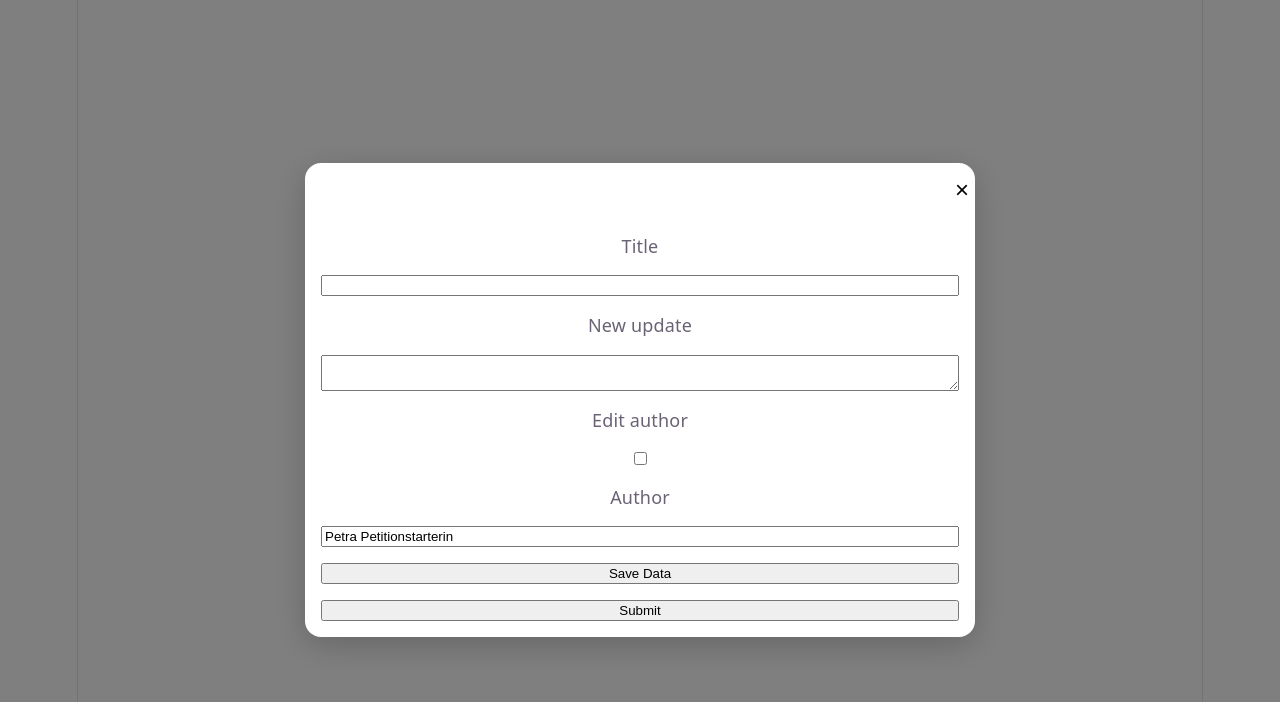
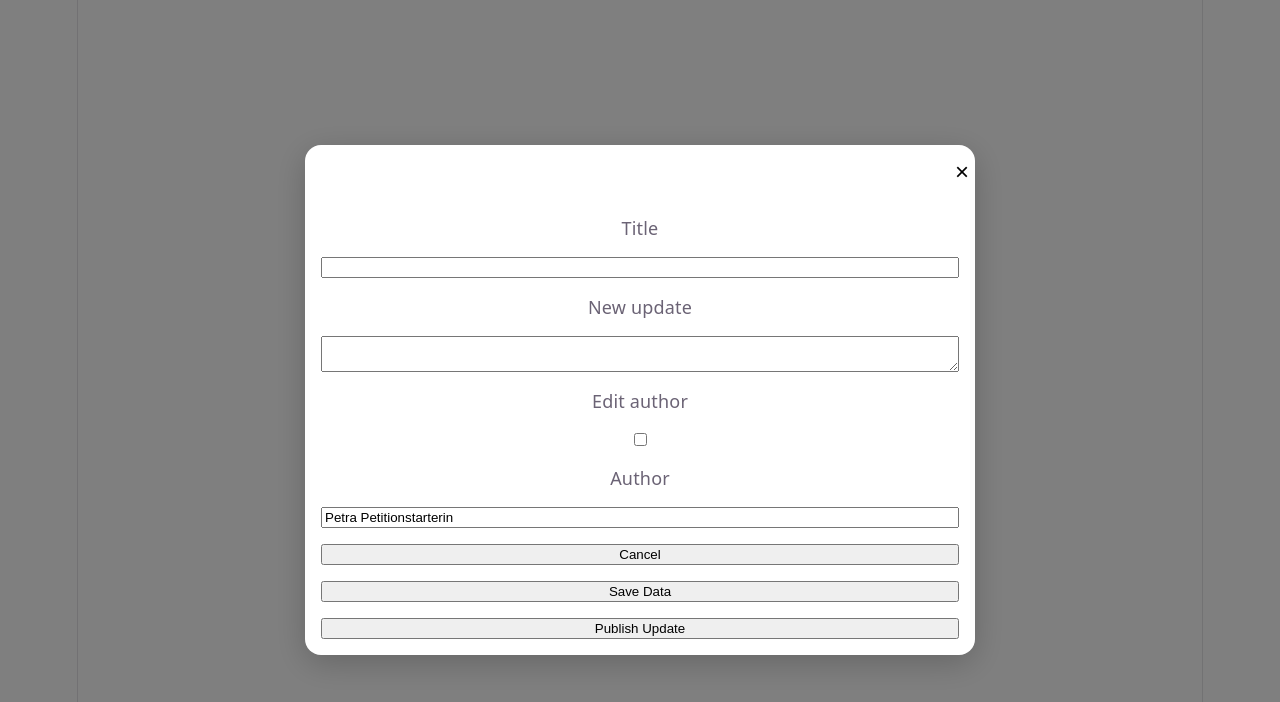
Before and after one commit to tomosim/petition-update-modal, a React (Vite) app: page / in a window 1280 px wide. Both pictures are taken after a click on the button "Update Petition". Shown: the top 702 px of the page. Built offline with nearby package versions, Linux system fonts and the light colour scheme.

Commit message:
add cancel button

```diff
--- a/src/App.tsx
+++ b/src/App.tsx
@@ -12,7 +12,7 @@ function App() {
       <button className={styles.toggleModal} onClick={() => setIsModalOpen(true)}>
         Update Petition
       </button>
-      {isModalOpen && <Modal onClose={() => setIsModalOpen(false)} children={<PetitionUpdateForm />} />}
+      {isModalOpen && <Modal onClose={() => setIsModalOpen(false)} children={<PetitionUpdateForm onClose={() => setIsModalOpen(false)} />} />}
     </main>
   )
 }
--- a/src/components/PetitionUpdateForm.tsx
+++ b/src/components/PetitionUpdateForm.tsx
@@ -1,7 +1,7 @@
 import React, { useEffect } from "react";
 import { z } from "zod";
 
-export default function PetitionUpdateForm() {
+export default function PetitionUpdateForm({ onClose }: { onClose: () => void }) {
     const UpdatePetitionSchema = z.object({
         title: z.string().nonempty("Title is required").max(100, "Title must be at most 100 characters"),
         newUpdate: z.string().nonempty("Please write a few words about your update.").max(10000, "Update must be at most 10,000 characters"),
@@ -65,9 +65,9 @@ export default function PetitionUpdateForm() {
             <label htmlFor="author">Author</label>
             <input id="author" name="author" type="text" value={formData.author} onChange={handleInputChange} readOnly={!isAuthorEditable} />
 
+            <button onClick={onClose}>Cancel</button>
             <button type="button" onClick={handleSaveData}>Save Data</button>
-            <button type="submit" >Submit</button>
-
+            <button type="submit" >Publish Update</button>
         </form>
     );
 }
```
